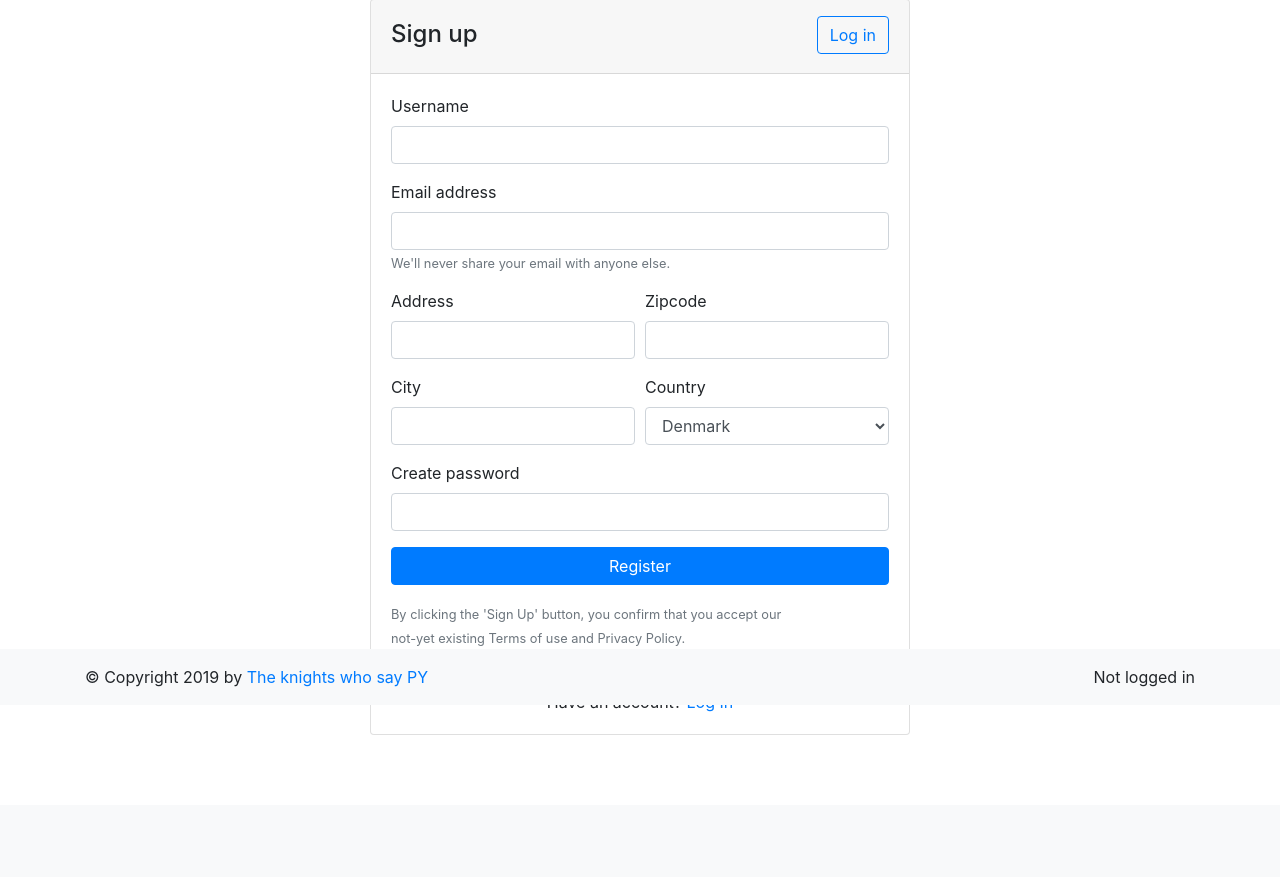
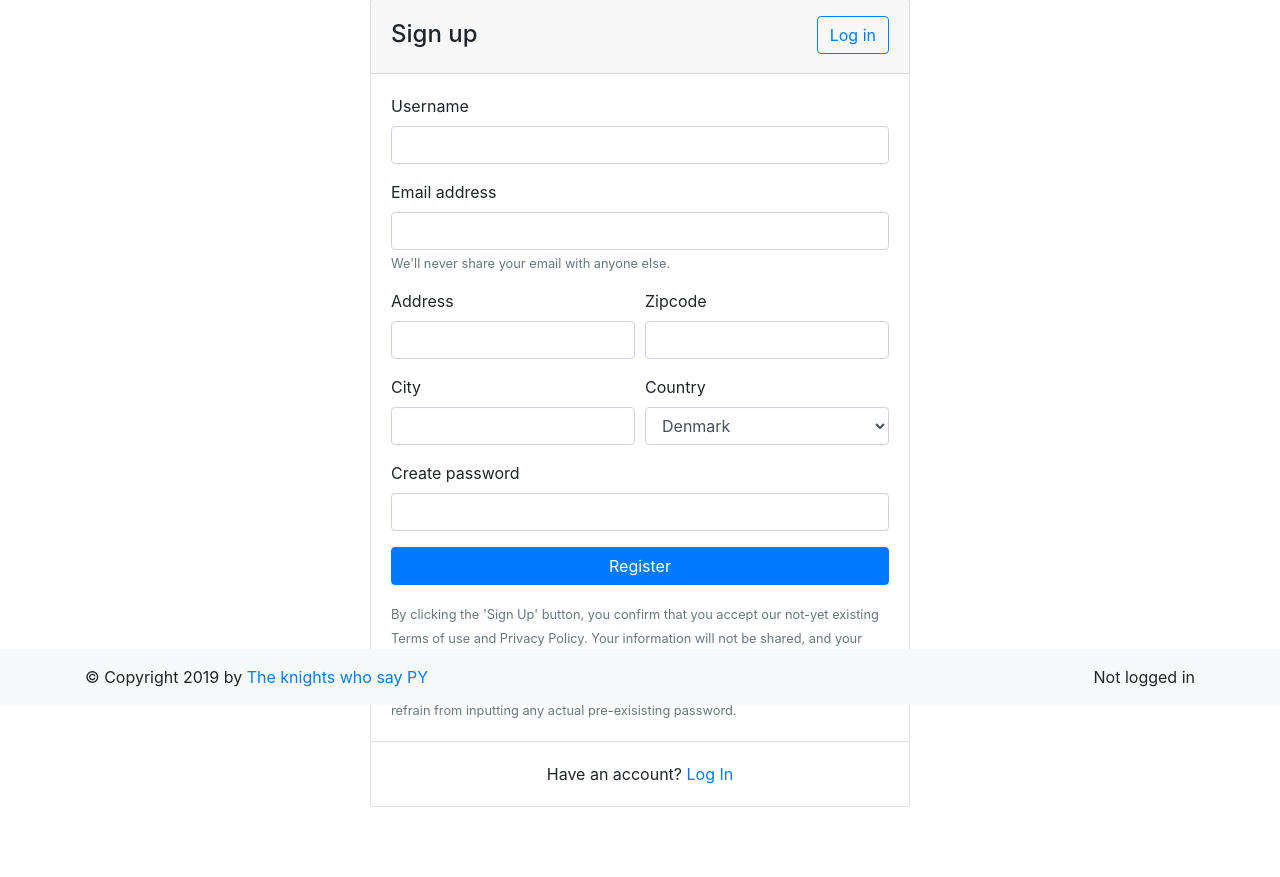
Before and after one commit to transen/TravellingCVR, a Flask app: page /signup/ in a window 1280 px wide. Shown: the part 95-972 px from the top of the page. Before the commit the page ends 830 px from the top, so only its background shows below. Run offline with Flask 2, Linux system fonts and the light colour scheme; parts of the project's set-up code (start-up, migrations or seed data) failed here and were passed over; some libraries are stand-ins or nearby versions.

Commit message:
Updated privacy-section

```diff
--- a/templates/signup.html
+++ b/templates/signup.html
@@ -61,7 +61,11 @@
     <div class="form-group">
         <button type="submit" class="btn btn-primary btn-block"> Register </button>
     </div> <!-- form-group// -->
-    <small class="text-muted">By clicking the 'Sign Up' button, you confirm that you accept our <br> not-yet existing Terms of use and Privacy Policy.</small>
+    <small class="text-muted">By clicking the 'Sign Up' button, you confirm that you accept our not-yet existing
+        Terms of use and Privacy Policy. Your information will not be shared, and your address
+        is only used to gather coordinates for creating optimized routes. Although all passwords are thoroughly
+        encrypted and handled with uttermost care, please refrain from inputting any actual pre-exisisting password.
+    </small>
 </form>
 </article> <!-- card-body end .// -->
 <div class="border-top card-body text-center">Have an account? <a href="/login">Log In</a></div>
```
